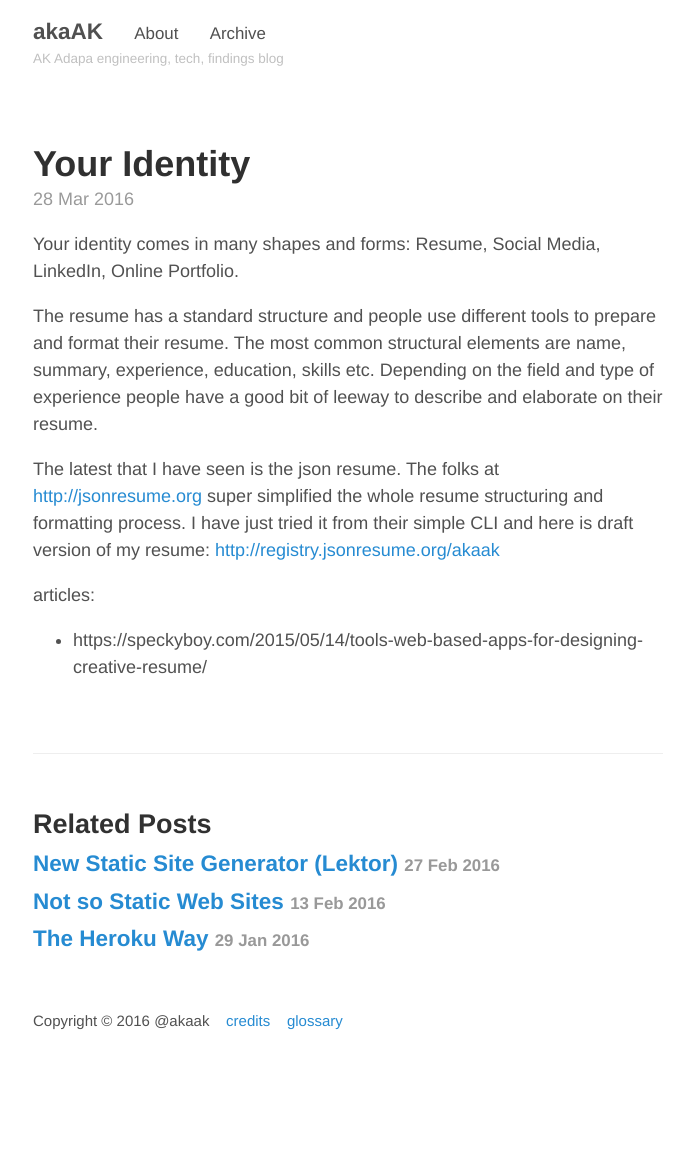
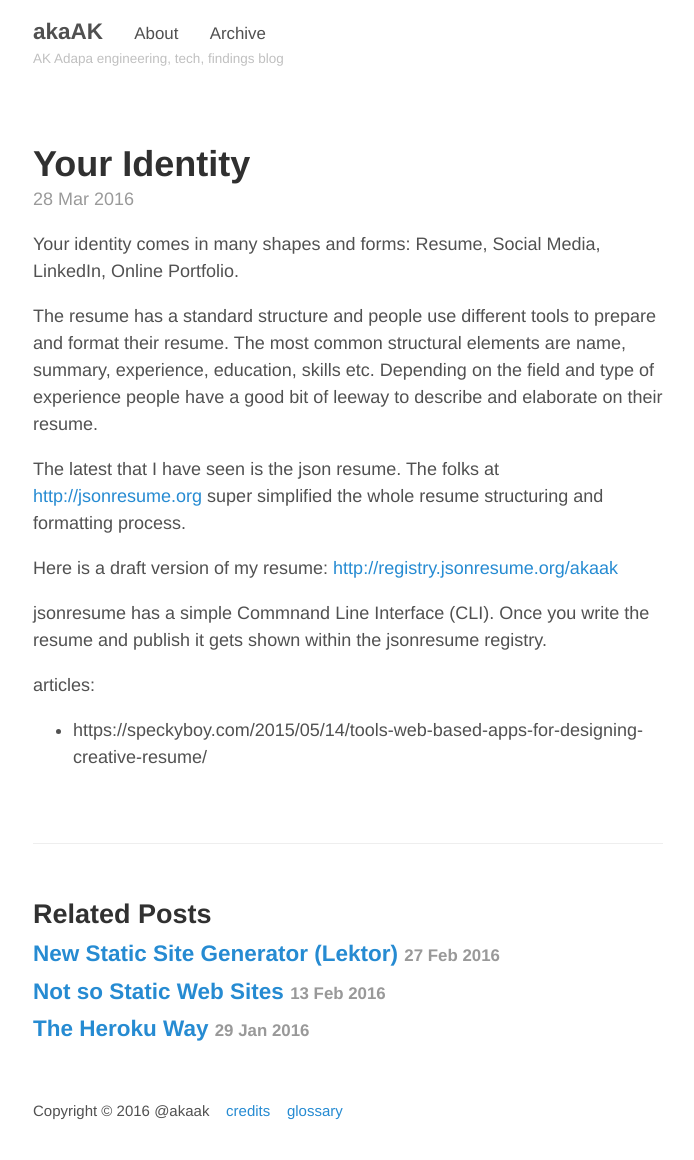
Before and after one commit to akaak/blog, a Jekyll site: the page built from _posts/2016-03-28-your-identity.md, in a window 1280 px wide. Shown: the whole page, without its empty margins (292-986 px from the left). Built offline with Jekyll 4.4.1, drawn with Linux system fonts in a browser that asks for light colours; before the commit the page ends 1070 px from its top, so only the background shows below that.

Commit message:
3-28 post update

```diff
--- a/_posts/2016-03-28-your-identity.md
+++ b/_posts/2016-03-28-your-identity.md
@@ -7,7 +7,11 @@ Your identity comes in many shapes and forms: Resume, Social Media,  LinkedIn, O
 
 The resume has a standard structure and people use different tools to prepare and format their resume. The most common structural elements are name, summary, experience, education, skills etc. Depending on the field and type of experience people have a good bit of leeway to describe and elaborate on their resume.
 
-The latest that I have seen is the json resume. The folks at <http://jsonresume.org> super simplified the whole resume structuring and formatting process. I have just tried it from their simple CLI and here is draft version of my resume: <http://registry.jsonresume.org/akaak>
+The latest that I have seen is the json resume. The folks at <http://jsonresume.org> super simplified the whole resume structuring and formatting process.
+
+Here is a draft version of my resume: <http://registry.jsonresume.org/akaak>
+
+jsonresume has a simple Commnand Line Interface (CLI). Once you write the resume and publish it gets shown within the jsonresume registry.
 
 
 articles:
```
